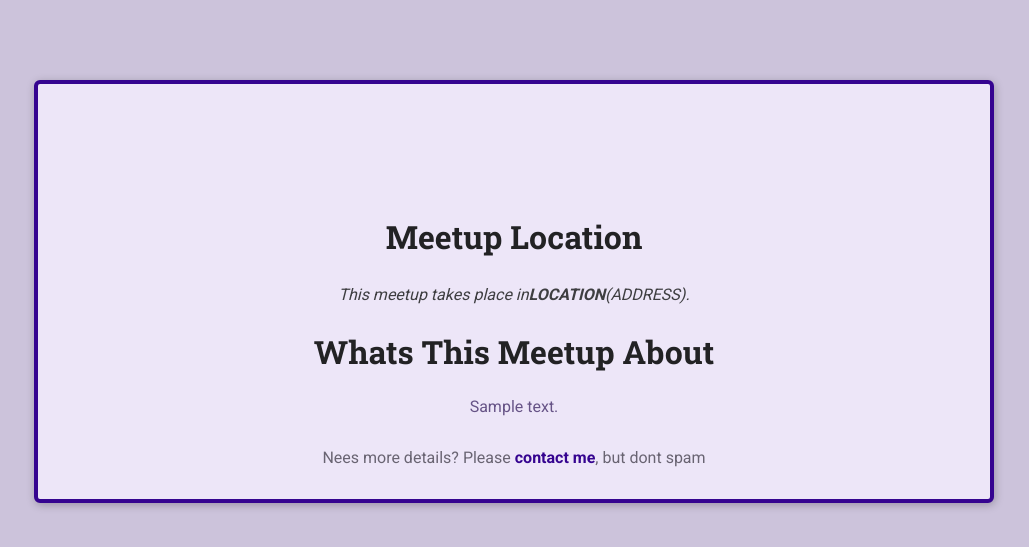
After one commit to izzyevermore/Django-course, a Django app: template django_course_site/meetups/templates/meetups/meetup-details.html in a window 1280 px wide. The commit adds this page. Shown: the top 547 px of the page, without its empty margins (126-1155 px from the left). Run offline with Django 3.2, Linux system fonts and the light colour scheme; the template is opened without the code that fills it: most values are stand-ins (such as "Sample title", 1, 10 or a date in 2020).

Commit message:
ended at details

```diff
--- a/django_course_site/meetups/templates/meetups/index.html
+++ b/django_course_site/meetups/templates/meetups/index.html
@@ -10,8 +10,8 @@
     <link rel="stylesheet" href="{% static 'meetups/styles/all-meetups.css' %}">
 </head>
 <body>
-    <header>
-        <nav><a href="/meetups">DjangMeetups</a></nav>
+    <header id="main-header">
+        <nav><a href="/meetups" id="main-logo">DjangMeetups</a></nav>
         <h1>We got great meetups coming up</h1>
         <p>Find the one that best suits your needs</p>
     </header>
--- /dev/null
+++ b/django_course_site/meetups/templates/meetups/meetup-details.html
@@ -0,0 +1,35 @@
+{% load static %}
+<!DOCTYPE html>
+<html lang="en">
+<head>
+    <meta charset="UTF-8">
+    <meta http-equiv="X-UA-Compatible" content="IE=edge">
+    <meta name="viewport" content="width=device-width, initial-scale=1.0">
+    <title>{{ meetup_title }}</title>
+    <link rel="stylesheet" href="{% static 'meetups/styles/base.css' %}">
+    <link rel="stylesheet" href="{% static 'meetups/styles/meetup-details.css' %}">
+</head>
+<body>
+    <main>
+        <article>
+            <img src="" alt="">
+
+            <section id="location">
+                <h2>Meetup Location</h2>
+                <address>This meetup takes place in<span>LOCATION</span>(ADDRESS).</address>
+            </section>
+
+            <section id="details">
+                <h2>Whats This Meetup About</h2>
+                <p>{{ meetup_description }}</p>
+                <footer>
+                    <p>Nees more details? Please <a href="">contact me</a>, but dont spam</p>
+                </footer>
+            </section>
+            <section id="regist">
+
+            </section>
+        </article>
+    </main>
+</body>
+</html>
```
Also changed, not shown: django_course_site/meetups/views.py (+8 -0 lines).
